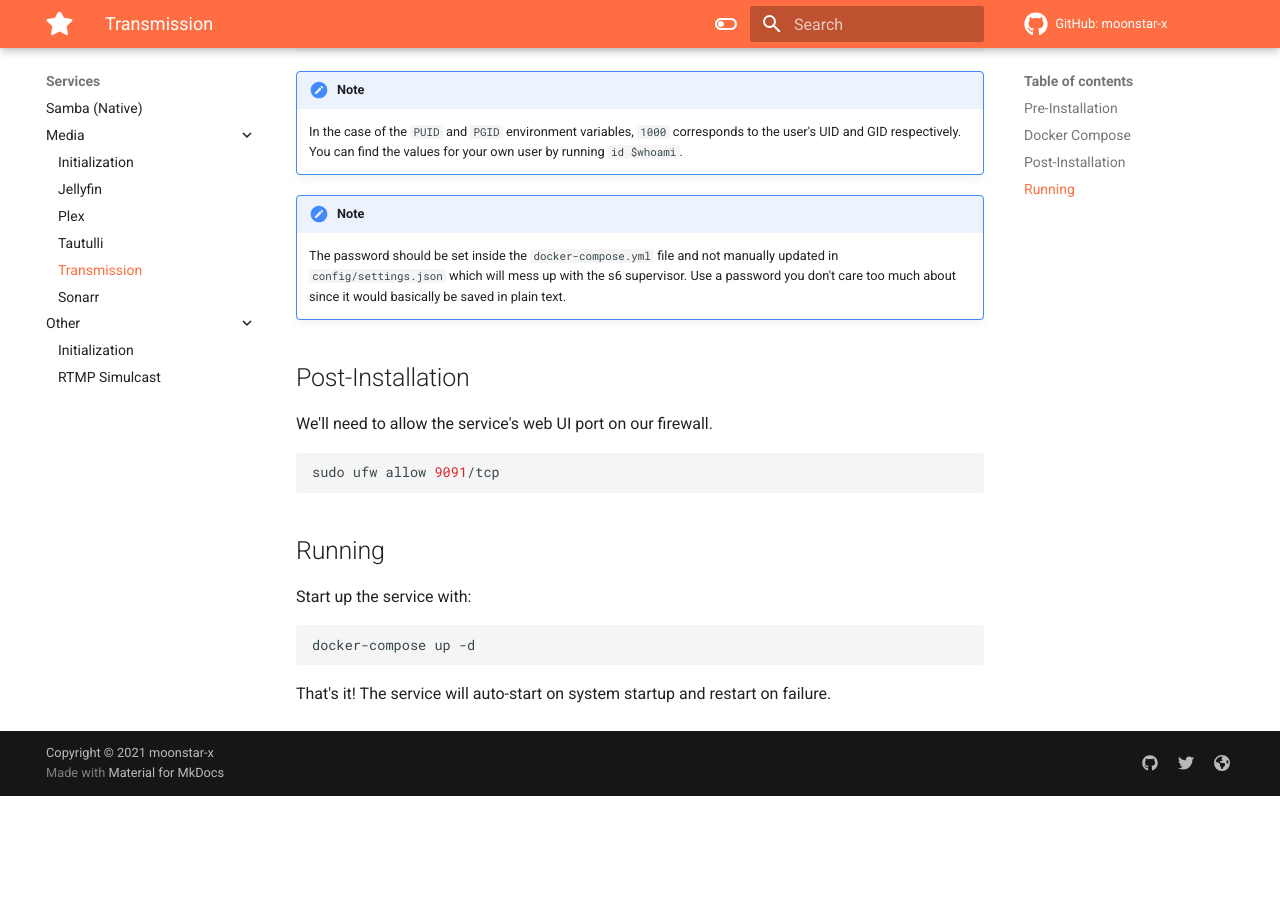
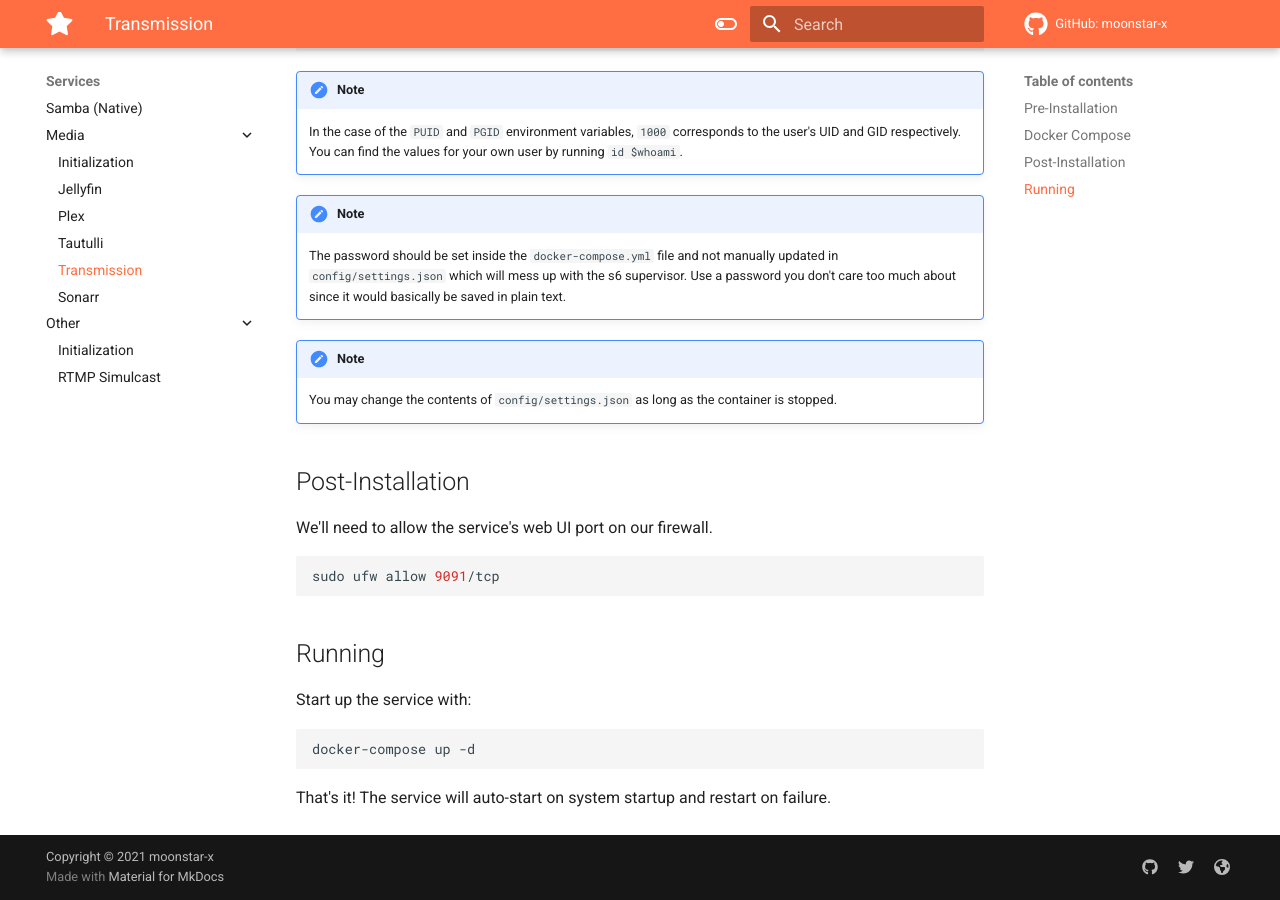
Before and after one commit to moonstar-x/server-setup, an MkDocs documentation site: the page built from docs/services/media/transmission.md, in a window 1280 px wide and 900 px high, scrolled down 1258 px. Built offline with MkDocs 1.6.1 and Material for MkDocs 9.7.7, drawn with Linux system fonts in a browser that asks for light colours; before the commit the page ends 2054 px from its top, so only the background shows below that.

Commit message:
Added transmission config note.

```diff
--- a/docs/services/media/transmission.md
+++ b/docs/services/media/transmission.md
@@ -58,6 +58,9 @@ networks:
 !!! note
     The password should be set inside the `docker-compose.yml` file and not manually updated in `config/settings.json` which will mess up with the s6 supervisor. Use a password you don't care too much about since it would basically be saved in plain text.
 
+!!! note
+    You may change the contents of `config/settings.json` as long as the container is stopped.
+
 ## Post-Installation
 
 We'll need to allow the service's web UI port on our firewall.
```
